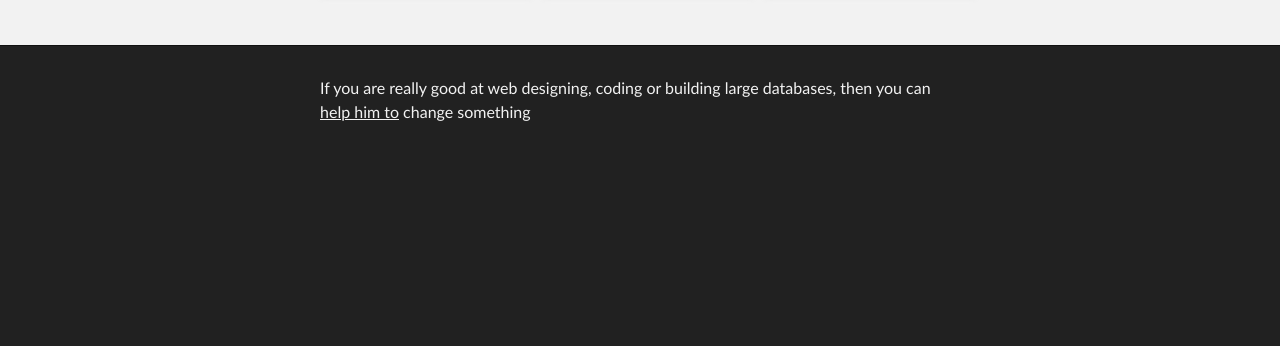
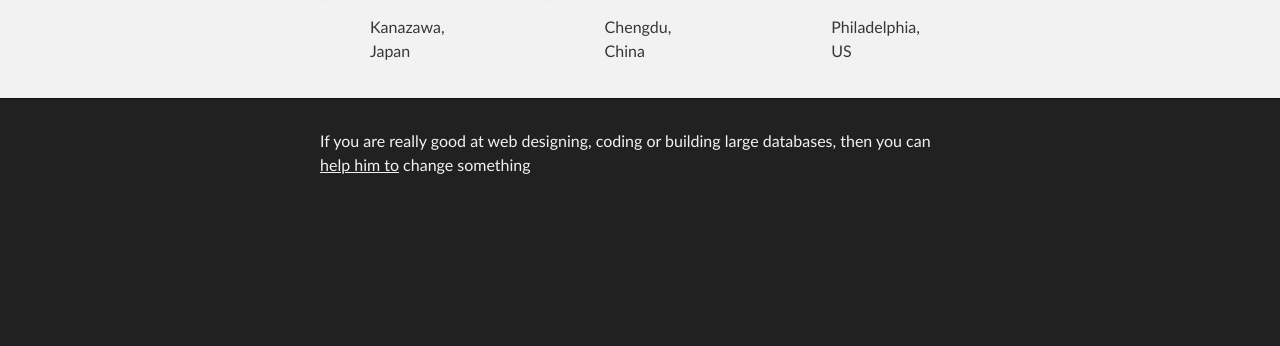
Before and after one commit to csf49/csf49.github.io, a PHP site: page /about.html in a window 1280 px wide. Shown: the part 454-800 px from the top of the page. Run offline with PHP 8.4, Linux system fonts and the light colour scheme.

Commit message:
tuning position
about page

```diff
--- a/about.html
+++ b/about.html
@@ -43,6 +43,13 @@
 <td width="auto"><image src="https://farm6.staticflickr.com/5117/14290946442_52f2c61588.jpg" width="200" height="110" alt="Philadelphia Skyline"></td>
 </tr>
   </table>
+  <table>
+<tr>
+<td width="auto"><p>Kanazawa, Japan</p></td>
+<td width="auto"><p>Chengdu, China</p></td >
+<td width="auto"><p>Philadelphia, US</p></td>
+</table>
+</tr >
 </div>
 
 
--- a/stylesheets/stylesheet.css
+++ b/stylesheets/stylesheet.css
@@ -241,7 +241,7 @@ hr {
 
 table {
   border: 0 solid #373737;
-  margin-bottom: 20px;
+  margin-bottom: 0;
   text-align: left;
  }
 
@@ -253,12 +253,14 @@ th {
  }
 
 tr{
+<<<<<<< HEAD
 	position:relative;
-<<<<<<< HEAD
+}
 =======
-	padding:0;
+  position:relative;
+  padding:0;
+ }
 >>>>>>> FETCH_HEAD
-}
 
 td {
   padding: 0 100px 0 0;
@@ -268,6 +270,12 @@ td {
 .cities td {
   padding: 0 10px 0 0;
   border: 0 solid #373737;
+ }
+
+ .cities p{
+	 display:block;
+	 padding:0 100px 0 50px;
+	 alignment-adjust: central;
  }
 
 form {
@@ -302,11 +310,6 @@ Full-Width Styles
 	height:100px;
 	margin-top:100px;
 	text-align:center;
-}
-
-.recentcontent{
-
-	font-size:900;
 }
 
 #forkme_banner {
```
